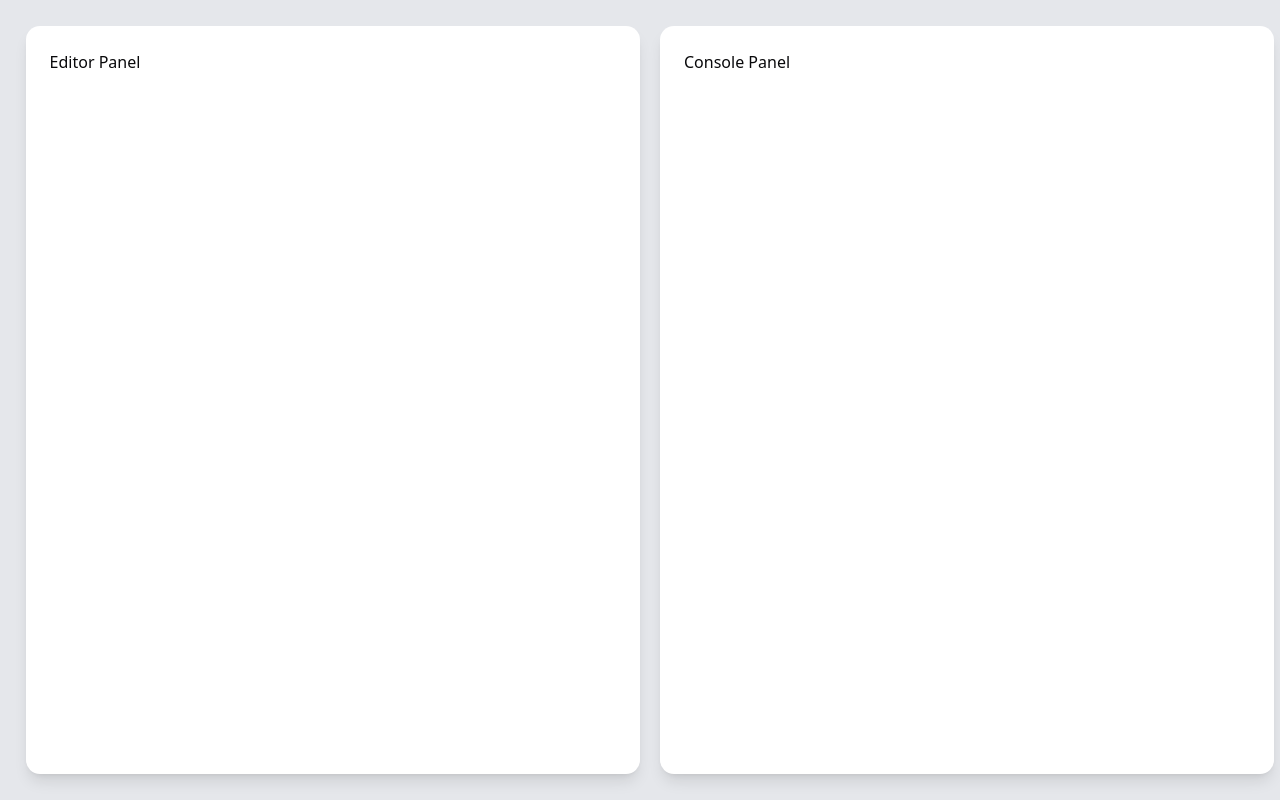
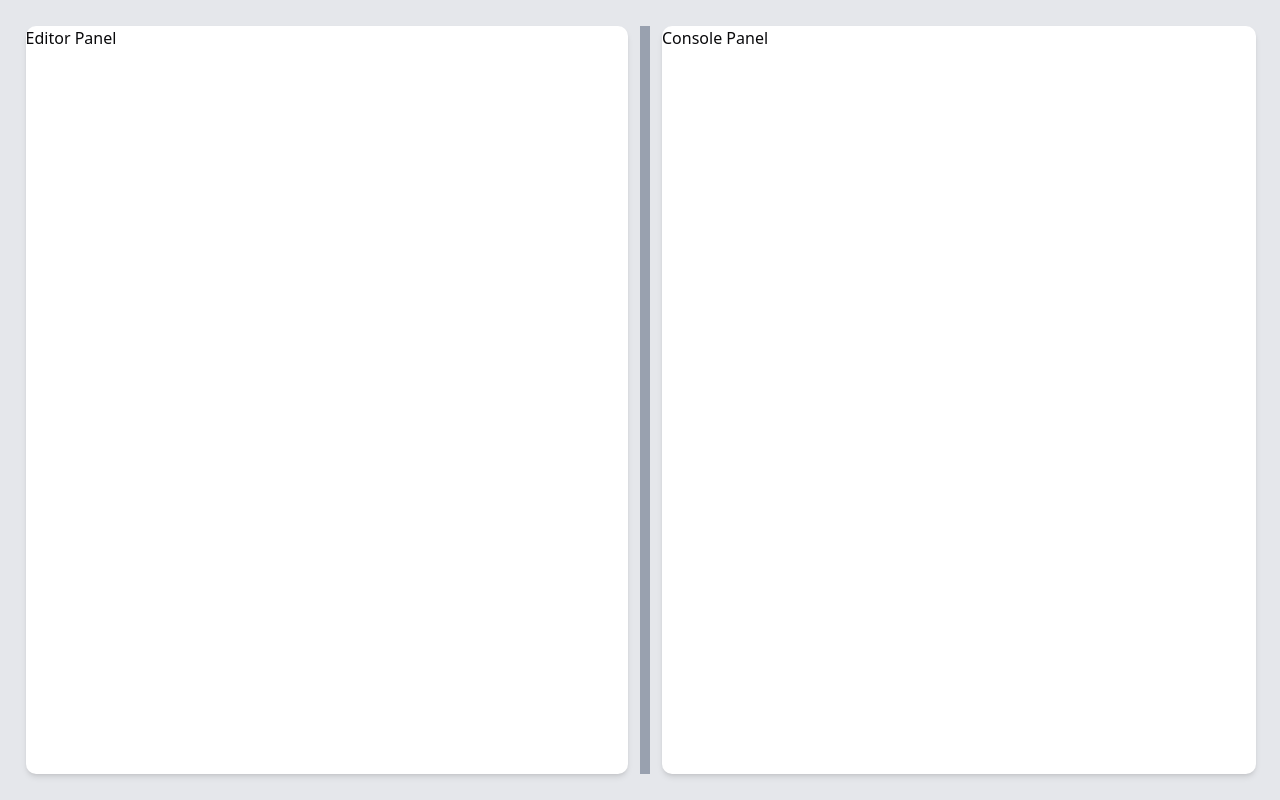
Before and after one commit to Virabyan99/my-js-editor, a Next.js app: page / in a window 1280 px wide. Built offline with nearby package versions, Linux system fonts and the light colour scheme.

Commit message:
Lesson 2 almost completed

```diff
--- a/app/globals.css
+++ b/app/globals.css
@@ -79,9 +79,9 @@
   --sidebar-accent-foreground: oklch(0.21 0.006 285.885);
   --sidebar-border: oklch(0.92 0.004 286.32);
   --sidebar-ring: oklch(0.705 0.015 286.067);
-    --background: #e5e7eb; /* Light gray, matches bg-gray-200 */
-    --panel-bg: #ffffff;   /* White, matches bg-white */
-    --divider: #6b7280;    /* Gray-500, matches bg-gray-500 */
+  --background: #f0f0f0;
+  --panel_bg: #ffffff;
+  --divider: #cccccc;  /*  Gray-500, matches bg-gray-500 */
 
 }
 
--- a/app/page.tsx
+++ b/app/page.tsx
@@ -2,7 +2,7 @@ import EditorLayout from "@/components/EditorLayout";
 
 export default function Home() {
   return (
-    <div>
+    <div >
       <EditorLayout />
     </div>
   );
--- a/components/EditorLayout.tsx
+++ b/components/EditorLayout.tsx
@@ -1,37 +1,37 @@
 "use client";
+// components/EditorLayout.tsx
 import React, { useState, useEffect } from 'react';
 import { get, set } from 'idb-keyval';
-import { motion } from 'framer-motion';
 
 const EditorLayout: React.FC = () => {
+  // State for split percentage (default to 50 for equal sizes)
   const [splitPercentage, setSplitPercentage] = useState(50);
+  // State to detect mobile view
   const [isMobile, setIsMobile] = useState(false);
-  const [mounted, setMounted] = useState(false);
 
+  // Detect mobile view based on screen width
   useEffect(() => {
     const handleResize = () => {
-      setIsMobile(window.innerWidth < 768);
+      setIsMobile(window.innerWidth < 768); // Tailwind's md breakpoint
     };
     handleResize();
-    setMounted(true);
     window.addEventListener('resize', handleResize);
     return () => window.removeEventListener('resize', handleResize);
   }, []);
 
+  // Load saved split percentage from IndexedDB
   useEffect(() => {
-    if (mounted) {
     const key = isMobile ? 'panelHeight' : 'panelWidth';
     get(key).then((savedValue) => {
-        if (savedValue && savedValue >= 20 && savedValue <= 80) {
+      if (savedValue) {
         setSplitPercentage(savedValue);
       } else {
-          setSplitPercentage(50);
-          set(key, 50);
+        setSplitPercentage(50); // Default to equal sizes
       }
     });
-    }
-  }, [isMobile, mounted]);
+  }, [isMobile]);
 
+  // Handle dragging for resizing panels
   const handleDrag = (e: MouseEvent) => {
     if (isMobile) {
       const totalHeight = window.innerHeight;
@@ -50,52 +50,46 @@ const EditorLayout: React.FC = () => {
     }
   };
 
+  // Start dragging on divider click
   const startDragging = (e: React.MouseEvent<HTMLDivElement>) => {
     e.preventDefault();
-    document.addEventListener('mousemove', handleDrag);
-    document.addEventListener(
-      'mouseup',
-      () => {
-        document.removeEventListener('mousemove', handleDrag);
-      },
-      { once: true }
-    );
+    document.addEventListener('mousemove', handleDrag as EventListener);
+    document.addEventListener('mouseup', () => {
+      document.removeEventListener('mousemove', handleDrag as EventListener);
+    }, { once: true });
   };
-
-  if (!mounted) {
-    return null;
-  }
 
   return (
     <div
-      className="flex flex-col md:flex-row h-screen p-[2vw]"
-      style={{ backgroundColor: 'var(--background)' }}
+      className="h-screen bg-gray-200 p-[2vw]"
+      style={{
+        display: 'grid',
+        // Desktop: horizontal layout; Mobile: vertical layout
+        gridTemplateColumns: isMobile
+          ? '100%'
+          : `${splitPercentage}% 2px ${100 - splitPercentage}%`,
+        gridTemplateRows: isMobile
+          ? `${splitPercentage}% 2px ${100 - splitPercentage}%`
+          : '100%',
+      }}
     >
-      <motion.div
-        style={{ flex: `0 0 ${splitPercentage}%`, backgroundColor: 'var(--panel-bg)' }}
-        className="rounded-xl shadow-lg p-6 overflow-auto"
-        initial={{ opacity: 0, x: -50 }}
-        animate={{ opacity: 1, x: 0 }}
-        transition={{ duration: 0.5 }}
-      >
+      {/* Editor Panel */}
+      <div className="bg-white rounded-lg shadow-md overflow-auto mr-3">
         Editor Panel
-      </motion.div>
+      </div>
+
+      {/* Divider */}
       <div
-        className={`w-full h-4 md:w-8 md:h-full ${
+        className={`bg-gray-400 w-2.5  ${
           isMobile ? 'cursor-row-resize' : 'cursor-col-resize'
         }`}
-        style={{ backgroundColor: 'var(--divider)' }}
         onMouseDown={startDragging}
       />
-      <motion.div
-        style={{ flex: `0 0 ${100 - splitPercentage}%`, backgroundColor: 'var(--panel-bg)' }}
-        className="rounded-xl shadow-lg ml-5 p-6 overflow-auto"
-        initial={{ opacity: 0, x: 50 }}
-        animate={{ opacity: 1, x: 0 }}
-        transition={{ duration: 0.5 }}
-      >
+
+      {/* Console Panel */}
+      <div className="bg-white rounded-lg shadow-md overflow-auto ml-5">
         Console Panel
-      </motion.div>
+      </div>
     </div>
   );
 };
```
Lines whose indentation alone changed are shown as unchanged.
